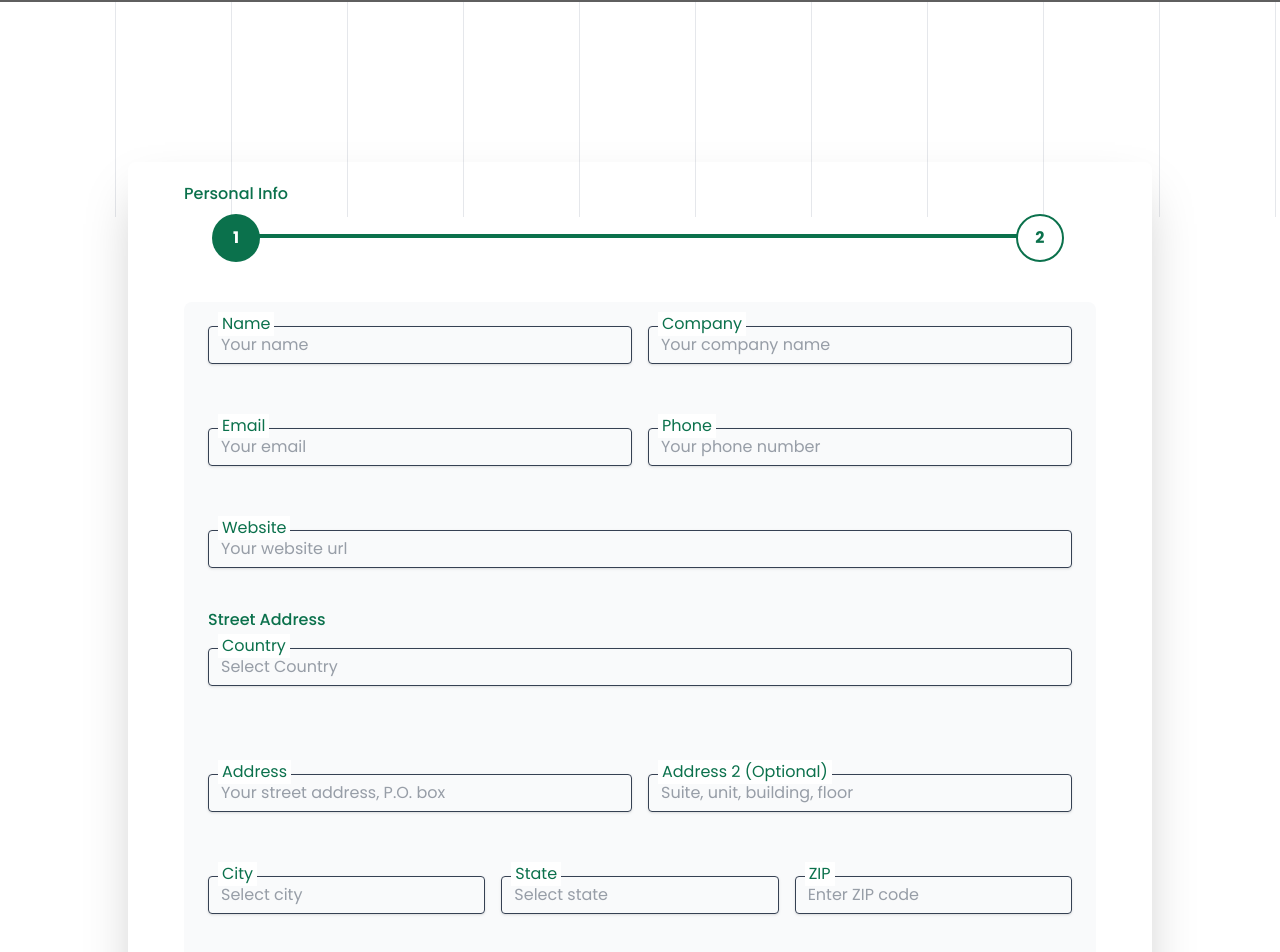
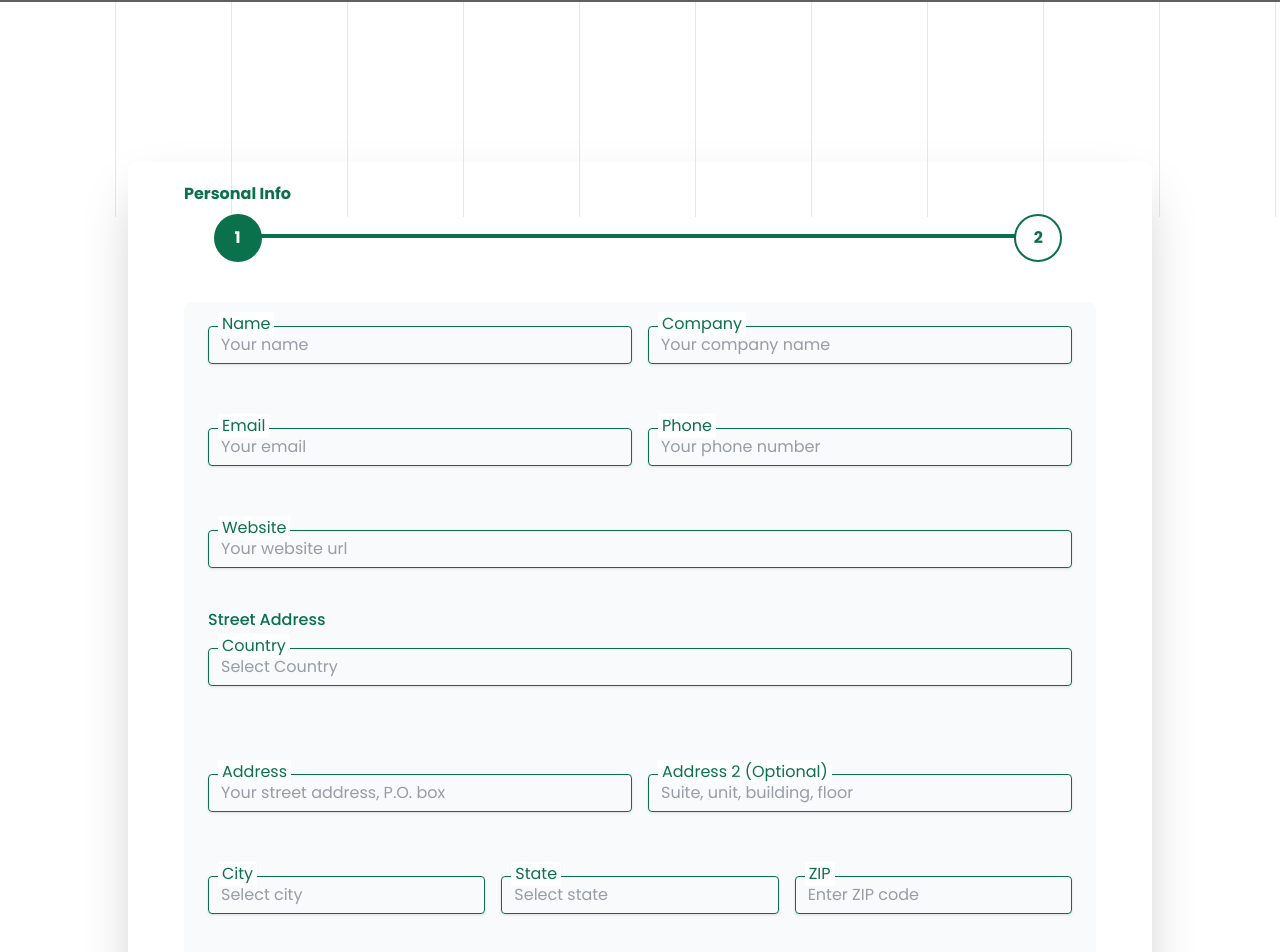
Before and after one commit to cottonSdtNadim/cotton-website-task, a React (Vite) app: page /order in a window 1280 px wide. Shown: the part 583-1535 px from the top of the page. Built offline with nearby package versions, Linux system fonts and the light colour scheme; grey boxes are pictures that could not be loaded.

Commit message:
border color changed

```diff
--- a/src/components/MultiStepForm.jsx
+++ b/src/components/MultiStepForm.jsx
@@ -140,7 +140,7 @@ const MultiStepForm = () => {
         <div className="flex justify-between items-center">
           {/* Circle 1 Container with Label */}
           <div className="flex flex-col items-center">
-            <span className="mb-2 text-[#0B714C] font-medium">
+            <span className="mb-2 text-[#0B714C] font-bold">
               Personal Info
             </span>
             <div
@@ -153,7 +153,7 @@ const MultiStepForm = () => {
           {/* Circle 2 Container with Label */}
           <div className="flex flex-col items-center">
             <span
-              className={`mb-2 font-medium ${
+              className={`mb-2 font-bold ${
                 currentStep === 2 ? "text-[#0B714C]" : "text-transparent"
               }`}
             >
@@ -204,7 +204,7 @@ const MultiStepForm = () => {
                 placeholder="Your name"
                 value={formData.name}
                 onChange={handleInputChange}
-                className="shadow appearance-none border rounded w-full py-2 px-3 text-gray-700 leading-tight focus:outline-none focus:shadow-outline"
+                className="shadow appearance-none border border-[#0B714C] rounded w-full py-2 px-3 text-gray-700 leading-tight focus:outline-none focus:shadow-outline"
                 required
               />
             </div>
@@ -230,7 +230,7 @@ const MultiStepForm = () => {
                 placeholder="Your company name"
                 value={formData.company}
                 onChange={handleInputChange}
-                className="shadow appearance-none border rounded w-full py-2 px-3 text-gray-700 leading-tight focus:outline-none focus:shadow-outline"
+                className="shadow appearance-none border border-[#0B714C] rounded w-full py-2 px-3 text-gray-700 leading-tight focus:outline-none focus:shadow-outline"
               />
             </div>
 
@@ -258,7 +258,7 @@ const MultiStepForm = () => {
                   placeholder="Your email"
                   value={formData.email}
                   onChange={handleInputChange}
-                  className="shadow appearance-none border rounded w-full py-2 px-3 text-gray-700 leading-tight focus:outline-none focus:shadow-outline"
+                  className="shadow appearance-none border border-[#0B714C] rounded w-full py-2 px-3 text-gray-700 leading-tight focus:outline-none focus:shadow-outline"
                   required
                 />
               </div>
@@ -275,7 +275,7 @@ const MultiStepForm = () => {
                 placeholder="Your phone number"
                 value={formData.phone}
                 onChange={handleInputChange}
-                className="shadow appearance-none border rounded w-full py-2 px-3 text-gray-700 leading-tight focus:outline-none focus:shadow-outline"
+                className="shadow appearance-none border border-[#0B714C] rounded w-full py-2 px-3 text-gray-700 leading-tight focus:outline-none focus:shadow-outline"
               />
             </div>
 
@@ -310,7 +310,7 @@ const MultiStepForm = () => {
               placeholder="Your website url"
               value={formData.website}
               onChange={handleInputChange}
-              className="shadow appearance-none border rounded w-full py-2 px-3 text-gray-700 leading-tight focus:outline-none focus:shadow-outline"
+              className="shadow appearance-none border border-[#0B714C] rounded w-full py-2 px-3 text-gray-700 leading-tight focus:outline-none focus:shadow-outline"
             />
           </div>
 
@@ -340,7 +340,7 @@ const MultiStepForm = () => {
                 placeholder="Select Country"
                 value={formData.country}
                 onChange={handleInputChange}
-                className="shadow appearance-none border rounded w-full py-2 px-3 text-gray-700 leading-tight focus:outline-none focus:shadow-outline"
+                className="shadow appearance-none border border-[#0B714C] rounded w-full py-2 px-3 text-gray-700 leading-tight focus:outline-none focus:shadow-outline"
               />
             </div>
             {/* <div className="mb-12">
@@ -368,7 +368,7 @@ const MultiStepForm = () => {
                 placeholder="Your street address, P.O. box"
                 value={formData.address}
                 onChange={handleInputChange}
-                className="shadow appearance-none border rounded w-full py-2 px-3 text-gray-700 leading-tight focus:outline-none focus:shadow-outline"
+                className="shadow appearance-none border border-[#0B714C] rounded w-full py-2 px-3 text-gray-700 leading-tight focus:outline-none focus:shadow-outline"
               />
             </div>
             {/* <FormInput
@@ -391,7 +391,7 @@ const MultiStepForm = () => {
                 placeholder="Suite, unit, building, floor"
                 value={formData.address2}
                 onChange={handleInputChange}
-                className="shadow appearance-none border rounded w-full py-2 px-3 text-gray-700 leading-tight focus:outline-none focus:shadow-outline"
+                className="shadow appearance-none border border-[#0B714C] rounded w-full py-2 px-3 text-gray-700 leading-tight focus:outline-none focus:shadow-outline"
               />
             </div>
 
@@ -418,7 +418,7 @@ const MultiStepForm = () => {
                 placeholder="Select city"
                 value={formData.city}
                 onChange={handleInputChange}
-                className="shadow appearance-none border rounded w-full py-2 px-3 text-gray-700 leading-tight focus:outline-none focus:shadow-outline"
+                className="shadow appearance-none border border-[#0B714C] rounded w-full py-2 px-3 text-gray-700 leading-tight focus:outline-none focus:shadow-outline"
               />
             </div>
             <div className="mb-4 relative">
@@ -433,7 +433,7 @@ const MultiStepForm = () => {
                 placeholder="Select state"
                 value={formData.state}
                 onChange={handleInputChange}
-                className="shadow appearance-none border rounded w-full py-2 px-3 text-gray-700 leading-tight focus:outline-none focus:shadow-outline"
+                className="shadow appearance-none border border-[#0B714C] rounded w-full py-2 px-3 text-gray-700 leading-tight focus:outline-none focus:shadow-outline"
               />
             </div>
             <div className="mb-4 relative">
@@ -448,7 +448,7 @@ const MultiStepForm = () => {
                 placeholder="Enter ZIP code"
                 value={formData.zip}
                 onChange={handleInputChange}
-                className="shadow appearance-none border rounded w-full py-2 px-3 text-gray-700 leading-tight focus:outline-none focus:shadow-outline"
+                className="shadow appearance-none border border-[#0B714C] rounded w-full py-2 px-3 text-gray-700 leading-tight focus:outline-none focus:shadow-outline"
               />
             </div>
 
@@ -582,7 +582,7 @@ const MultiStepForm = () => {
               name="comment"
               value={formData.comment}
               onChange={handleInputChange}
-              className="shadow appearance-none border rounded w-full h-40 py-2 px-3  leading-tight focus:outline-none focus:shadow-outline" /* text-[#0B714C] */
+              className="shadow appearance-none border border-[#0B714C] rounded w-full h-40 py-2 px-3  leading-tight focus:outline-none focus:shadow-outline" /* text-[#0B714C] */
             />
           </div>
           {/* <div className="pt-4">
```
